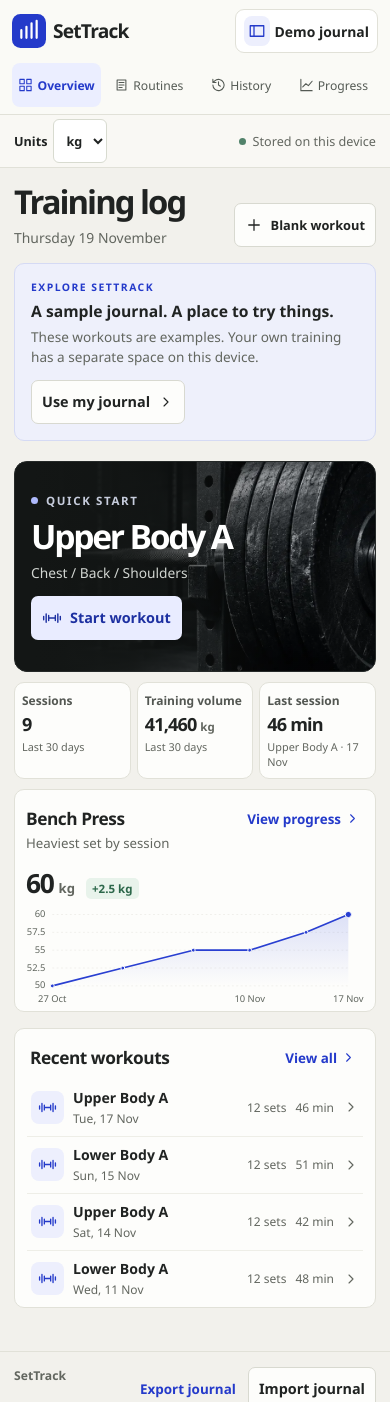
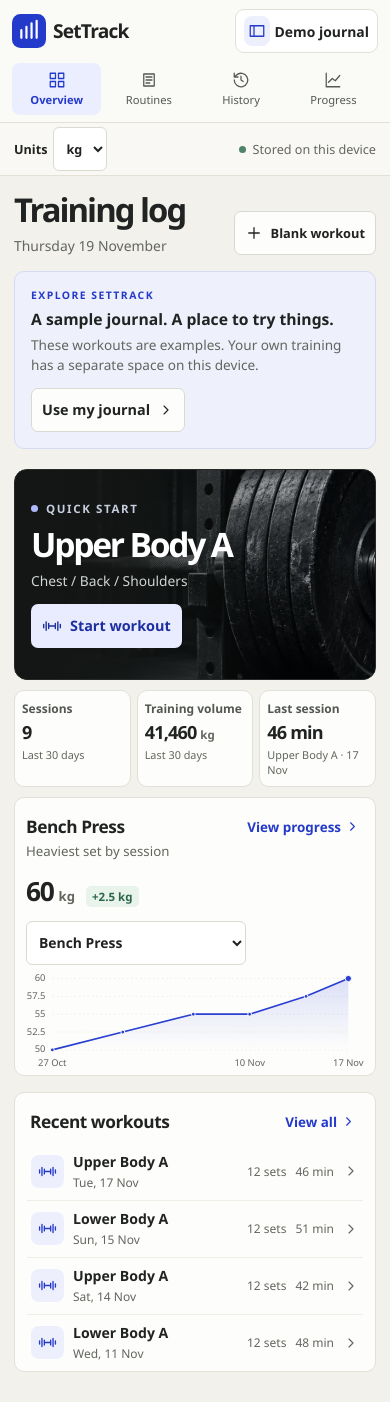
Before and after one commit to naumansaeed0/settrack, a React (Vite) app: page / in a window 390 px wide. Shown: the top 1402 px of the page. Built offline with nearby package versions, Linux system fonts and the light colour scheme.

Commit message:
Make the overview chart follow the selected lift and fit smaller screens

```diff
--- a/src/main.tsx
+++ b/src/main.tsx
@@ -82,6 +82,7 @@ function JournalApp({ workspace, openSwitcher, usePersonal }: { workspace: Works
         version.current = saved?.revision ?? 0;
         const next = saved?.journal ?? (workspace === 'demo' ? demoJournal() : emptyJournal());
         setJournal(next);
+        setSelected(next.history[0]?.lifts[0]?.exerciseId ?? next.routines[0]?.targets[0]?.exerciseId ?? 'bench');
         if (!next.draft && routePage() === 'workout') { setPage('dashboard'); location.hash = 'dashboard'; }
       }
     }).catch(() => { if (active) setStorageError('IndexedDB is unavailable. Private browsing, blocked site storage or a full device may prevent saving. Allow site storage, free space and reload.'); });
@@ -163,7 +164,7 @@ function JournalApp({ workspace, openSwitcher, usePersonal }: { workspace: Works
         {storageError && <p className="error" role="alert">{storageError} <button className="text-button" onClick={() => location.reload()}>Reload</button></p>}
         {!journal && !storageError && <p>Opening your journal…</p>}
         <div inert={!!storageError}>
-          {journal && page === 'dashboard' && <Overview workspace={workspace} usePersonal={usePersonal} canSwitch={status !== 'saving'} addTemplate={(routine) => { save({ ...journal, routines: [...journal.routines, { ...routine, id: crypto.randomUUID(), targets: routine.targets.map(target => ({ ...target })) }] }); navigate('routines'); }} journal={journal} start={start} open={setDetail} navigate={navigate} newRoutine={() => setEditing('new')} />}
+          {journal && page === 'dashboard' && <Overview onProgress={id => { setSelected(id); navigate('progress'); }} workspace={workspace} usePersonal={usePersonal} canSwitch={status !== 'saving'} addTemplate={(routine) => { save({ ...journal, routines: [...journal.routines, { ...routine, id: crypto.randomUUID(), targets: routine.targets.map(target => ({ ...target })) }] }); navigate('routines'); }} journal={journal} start={start} open={setDetail} navigate={navigate} newRoutine={() => setEditing('new')} />}
           {journal && page === 'routines' && <><PageHeading title="Routines" subtitle="Build a workout you can return to." action={newRoutine} />
             {journal.routines.length ? <div className="routine-cards">{journal.routines.map((routine) => <article className="panel routine-card" key={routine.id}><span className="row-icon"><Icon name="weights" /></span><h2>{routine.name}</h2><p>{routine.targets.length} exercises · {routine.targets.reduce((sum, item) => sum + item.sets, 0)} target sets</p><ul>{routine.targets.map((target) => <li key={target.exerciseId}>{exercise(target.exerciseId).name}<span>{target.sets} × {target.reps}</span></li>)}</ul><div className="routine-actions"><button className="button primary" onClick={() => start(routine)}>{journal.draft ? 'Resume workout' : 'Start workout'}</button><button className="button secondary" onClick={() => setEditing(routine)} aria-label={`Edit ${routine.name}`}>Edit</button></div></article>)}</div>
               : <section className="panel"><Empty title="No routines yet">Create a routine with the exercises you train most often.</Empty></section>}</>}
@@ -202,17 +203,18 @@ function JournalApp({ workspace, openSwitcher, usePersonal }: { workspace: Works
   </div>;
 }
 
-function Overview({ journal, start, open, navigate, newRoutine, workspace, usePersonal, canSwitch, addTemplate }: {
-  workspace: Workspace; usePersonal: () => void; canSwitch: boolean; addTemplate: (routine: Routine) => void;
+function Overview({ journal, start, open, navigate, newRoutine, workspace, usePersonal, canSwitch, addTemplate, onProgress }: {
+  workspace: Workspace; onProgress: (id: ExerciseId) => void; usePersonal: () => void; canSwitch: boolean; addTemplate: (routine: Routine) => void;
   journal: Journal; start: (routine?: Routine) => void; open: (workout: Workout) => void; navigate: (page: Page) => void; newRoutine: () => void;
 }) {
   const { unit, weight } = useUnits();
+  const [chartExercise, setChartExercise] = useState<ExerciseId>(() => journal.history[0]?.lifts[0]?.exerciseId ?? journal.routines[0]?.targets[0]?.exerciseId ?? 'bench');
   const featured = journal.routines[0];
   const recent = journal.history[0];
   const month = Date.now() - 30 * 86400000;
   const lastMonth = journal.history.filter((workout) => workout.finishedAt >= month);
   const volume = lastMonth.reduce((sum, workout) => sum + workoutStats(workout).volume, 0);
-  const points = progressFor(journal.history, 'bench');
+  const points = progressFor(journal.history, chartExercise);
   const current = points.at(-1)?.weight;
   return <>
     <PageHeading title="Training log" subtitle={formatDate(Date.now(), { weekday: 'long', month: 'long', day: 'numeric' })} action={<button className="button secondary blank" onClick={() => start()}><Icon name="plus" size={18} /> {journal.draft ? 'Resume workout' : 'Blank workout'}</button>} />
@@ -230,9 +232,10 @@ function Overview({ journal, start, open, navigate, newRoutine, workspace, usePe
       <Metric icon="timer" label="Last session" value={recent ? duration(recent.startedAt, recent.finishedAt) : '—'} note={recent ? `${recent.name} · ${formatDate(recent.finishedAt)}` : 'Finish a workout to begin'} />
     </div>
     <div className="overview-grid">
-      <section className="panel dashboard-chart"><div className="section-heading"><div><h2>Bench Press</h2><p>Heaviest set by session</p></div><button className="text-button" onClick={() => navigate('progress')}>View progress <Icon name="chevron" size={15} /></button></div>
+      <section className="panel dashboard-chart"><div className="section-heading"><div><h2>{exercise(chartExercise).name}</h2><p>Heaviest set by session</p></div><button className="text-button" onClick={() => onProgress(chartExercise)}>View progress <Icon name="chevron" size={15} /></button></div>
         {current !== undefined && <div className="chart-value">{number(weight(current))} <small>{unit}</small>{points.length > 1 && points.at(-2)!.weight !== current && <span>{current > points.at(-2)!.weight ? '+' : '−'}{number(weight(Math.abs(current - points.at(-2)!.weight)))} {unit}</span>}</div>}
-        <Chart points={points} id="bench" />
+        <label className="field chart-select"><span className="sr-only">Overview exercise</span><select value={chartExercise} onChange={event => setChartExercise(event.target.value as ExerciseId)}>{library.map(item => <option key={item.id} value={item.id}>{item.name}</option>)}</select></label>
+        <Chart points={points} id={chartExercise} />
       </section>
       <section className="panel recent"><div className="section-heading"><h2>Recent workouts</h2><button className="text-button" onClick={() => navigate('history')}>View all <Icon name="chevron" size={15} /></button></div>
         {journal.history.length ? <WorkoutRows workouts={journal.history.slice(0, 4)} open={open} /> : <Empty title="No workouts logged">Your finished workouts will appear here.</Empty>}
--- a/src/styles.css
+++ b/src/styles.css
@@ -321,3 +321,8 @@ button, .icon-button { min-width: 44px; }
 @media (prefers-reduced-motion: reduce) {
   *, *::before, *::after { scroll-behavior: auto !important; transition: none !important; }
 }
+.chart-select { margin: 12px 0 4px; max-width: 220px; }
+@media (max-width: 700px) {
+  .sidebar nav button { flex-direction: column; gap: 3px; min-width: 0; min-height: 52px; font-size: .7rem; padding: 4px 2px; }
+  .sidebar nav button svg { width: 18px; height: 18px; }
+}
```
Also changed, not shown: 1 other file (tests, documents, lock files or other folders).
